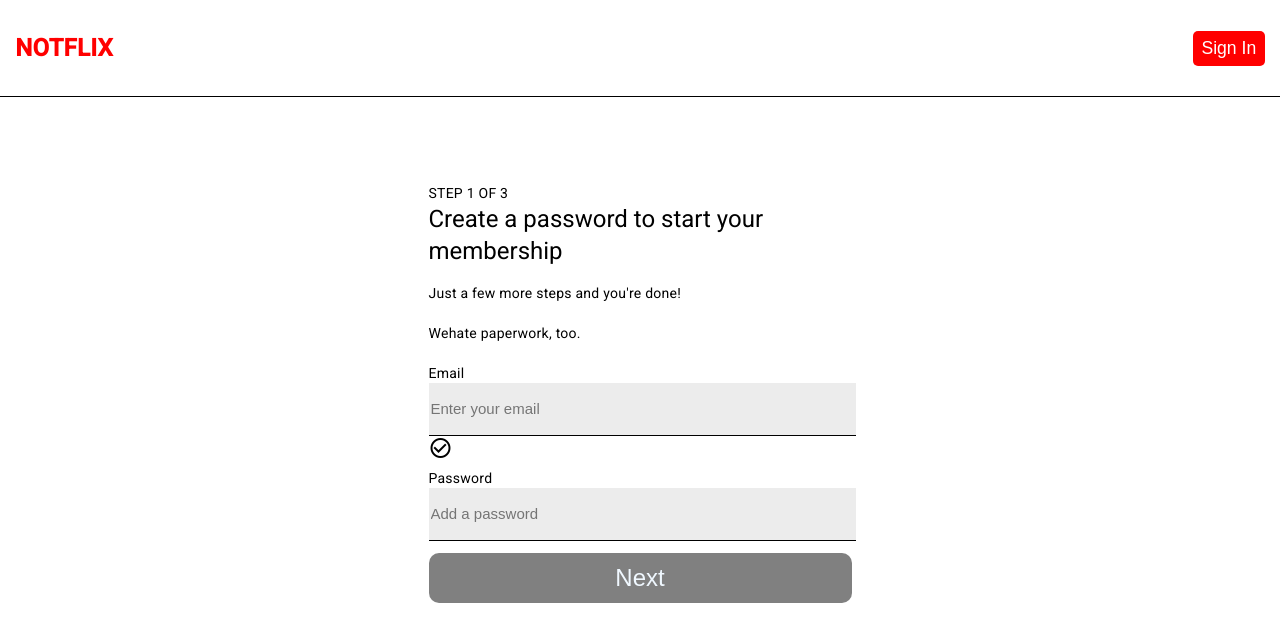
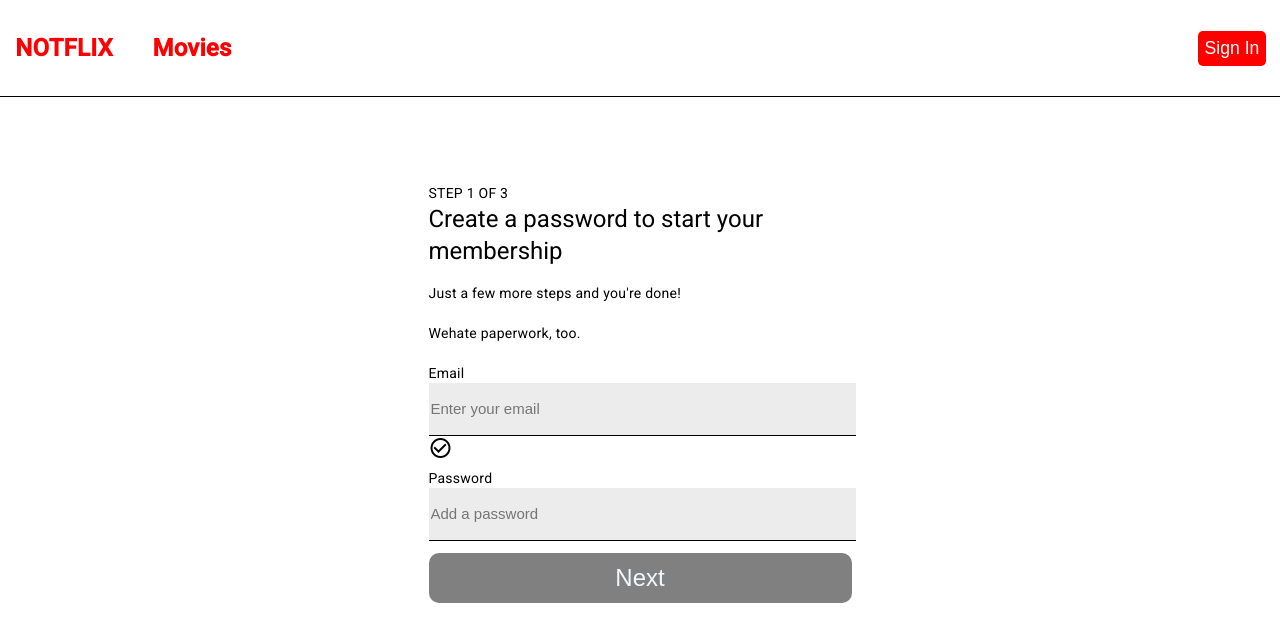
Before and after one commit to David3567/FRE-Training-011623, an Angular app in the folder TeamCCProject/: page /register/step1 in a window 1280 px wide. Shown: the top 642 px of the page. Built offline with nearby package versions, Linux system fonts and the light colour scheme.

Commit message:
add router link

```diff
--- a/TeamCCProject/src/app/pages/home/components/home-page/home-page.component.html
+++ b/TeamCCProject/src/app/pages/home/components/home-page/home-page.component.html
@@ -22,15 +22,15 @@
                                 membership .
                         </p>
 
-                        <div class="email__form__container">
+                        <form class="email__form__container" [formGroup] = "emailInput" (ngSubmit) = "onNext()">
                                 <div class="form__container">
-                                        <input type="email" class="email__input" placeholder=" " />
+                                        <input type="email" class="email__input" placeholder=" " formControlName="email"/>
                                         <label class="email__label">Email Address</label>
                                 </div>
                                 <button class="start__button">
                                         Get Started <i class="fal fa-chevron-right"></i>
                                 </button>
-                        </div>
+                        </form>
                 </div>
 
         </section>
--- a/TeamCCProject/src/app/pages/home/components/home-page/home-page.component.ts
+++ b/TeamCCProject/src/app/pages/home/components/home-page/home-page.component.ts
@@ -1,10 +1,26 @@
-import { Component } from '@angular/core';
+import { Component, OnInit } from '@angular/core';
+import { FormBuilder, FormGroup, Validators } from '@angular/forms';
+import { Router } from '@angular/router';
+import { AuthServiceService } from 'src/app/service/authService/auth-service.service';
 
 @Component({
   selector: 'app-home-page',
   templateUrl: './home-page.component.html',
   styleUrls: ['./home-page.component.scss']
 })
-export class HomePageComponent {
+export class HomePageComponent implements OnInit{
+  emailInput!: FormGroup;
 
+  constructor(private fb:FormBuilder, private router: Router, private userServer: AuthServiceService){}
+
+  ngOnInit(){
+    this.emailInput = this.fb.group({
+      email: ['']
+    })
+  }
+  onNext(){
+    // console.log(this.emailInput.value)
+    this.userServer.addNewUser(this.emailInput.value);
+    this.router.navigate(['/register/step1'])
+  }
 }
--- a/TeamCCProject/src/app/pages/home/home.module.ts
+++ b/TeamCCProject/src/app/pages/home/home.module.ts
@@ -6,6 +6,7 @@ import { RouterModule, Routes } from '@angular/router';
 import { SharedModule } from 'src/app/shared/shared.module';
 
 import { HomePageComponent } from './components/home-page/home-page.component'
+import { ReactiveFormsModule } from '@angular/forms';
 
 
 const routes: Routes = [
@@ -20,7 +21,8 @@ const routes: Routes = [
   imports: [
     CommonModule,
     SharedModule,
-    RouterModule.forChild(routes)
+    RouterModule.forChild(routes),
+    ReactiveFormsModule,
   ]
 })
 export class HomeModule { }
--- a/TeamCCProject/src/app/pages/movie/component/movie-list/movie-list.component.html
+++ b/TeamCCProject/src/app/pages/movie/component/movie-list/movie-list.component.html
@@ -1,5 +1,5 @@
 
-
+<app-nav-bar></app-nav-bar>
 <div class="listContainer">
   <app-movie-item
   *ngFor = "let movie of movies"
--- a/TeamCCProject/src/app/pages/register/components/register-page/register-page.component.html
+++ b/TeamCCProject/src/app/pages/register/components/register-page/register-page.component.html
@@ -48,7 +48,7 @@
             </div>
             <div *ngIf = "!RegistPassword?.valid && (RegistPassword.dirty || RegistPassword.touched)" >
                 <br>
-                <div *ngIf = "RegistEmail.errors?.['required']" class = "invalid">
+                <div *ngIf = "RegistPassword.errors?.['required']" class = "invalid">
                     password is required!!!
                 </div>
             </div>
--- a/TeamCCProject/src/app/pages/register/components/register-page/register-page.component.ts
+++ b/TeamCCProject/src/app/pages/register/components/register-page/register-page.component.ts
@@ -23,7 +23,7 @@ export class RegisterPageComponent implements OnInit{
   }
   ngOnInit(){
     this.RegisterFormOne = this.fb.group({
-      email: ['', [Validators.email, Validators.required], [this.CustomValidator.hasEmail(this)]],
+      email: [this.userServer.AddNewUser.email, [Validators.email, Validators.required], [this.CustomValidator.hasEmail(this)]],
       password: ['', [Validators.required]],
     })
   }
--- a/TeamCCProject/src/app/service/authService/auth-service.service.ts
+++ b/TeamCCProject/src/app/service/authService/auth-service.service.ts
@@ -5,7 +5,7 @@ import { AddNewUser, UserSubInfo } from '../interface/user-interface';
   providedIn: 'root'
 })
 export class AuthServiceService {
-  private AddNewUser: AddNewUser = {
+  public AddNewUser: AddNewUser = {
     username: '',
     password: '',
     email: '',
@@ -19,6 +19,6 @@ export class AuthServiceService {
       ...this.AddNewUser,
       ...userSubInfo,
     }
-    console.log(this.AddNewUser);
+    // console.log(this.AddNewUser);
   }
 }
--- a/TeamCCProject/src/app/shared/components/nav-bar/nav-bar.component.html
+++ b/TeamCCProject/src/app/shared/components/nav-bar/nav-bar.component.html
@@ -1,8 +1,15 @@
 <div class="navContainer">
-    <div class="navTitle">
-        <span>NOTFLIX</span>
+    <div class="leftdiv">
+        <div class="navTitle" [routerLink]="['/home']">
+            <span>NOTFLIX</span>
+        </div>
+        <div class="navTitle" [routerLink]="['/movies']">
+            <span>Movies</span>
+        </div>
     </div>
-    <div class="navBut">
-        <button class="signBut">Sign In</button>
+    <div class="rightdiv">
+        <div class="navBut">
+            <button class="signBut" [routerLink]="['/login']">Sign In</button>
+        </div>
     </div>
 </div>
--- a/TeamCCProject/src/app/shared/components/nav-bar/nav-bar.component.scss
+++ b/TeamCCProject/src/app/shared/components/nav-bar/nav-bar.component.scss
@@ -8,9 +8,21 @@
     align-items:center;
     border-bottom: 1px solid black;
 }
+.leftdiv{
+    width: 50%;
+    height: 100%;
+    display: flex;
+    justify-content: flex-start;
+}
+.rightdiv{
+    width: 50%;
+    height: 100%;
+    display: flex;
+    justify-content: flex-end;
+}
 .navTitle{
     min-height: 100%;
-    width: 10%;
+    width: 20%;
     display: flex;
     justify-content: center;
     align-items:center;
@@ -22,7 +34,7 @@
 }
 .navBut{
     height: 100%;
-    width: 8%;
+    width: 15%;
     display: flex;
     justify-content:center;
     align-items: center;
--- a/TeamCCProject/src/app/shared/components/nav-bar/nav-bar.component.ts
+++ b/TeamCCProject/src/app/shared/components/nav-bar/nav-bar.component.ts
@@ -1,4 +1,5 @@
 import { Component } from '@angular/core';
+import { Router } from '@angular/router';
 
 @Component({
   selector: 'app-nav-bar',
@@ -6,5 +7,5 @@ import { Component } from '@angular/core';
   styleUrls: ['./nav-bar.component.scss']
 })
 export class NavBarComponent {
-
+  constructor(private router: Router){};
 }
```
